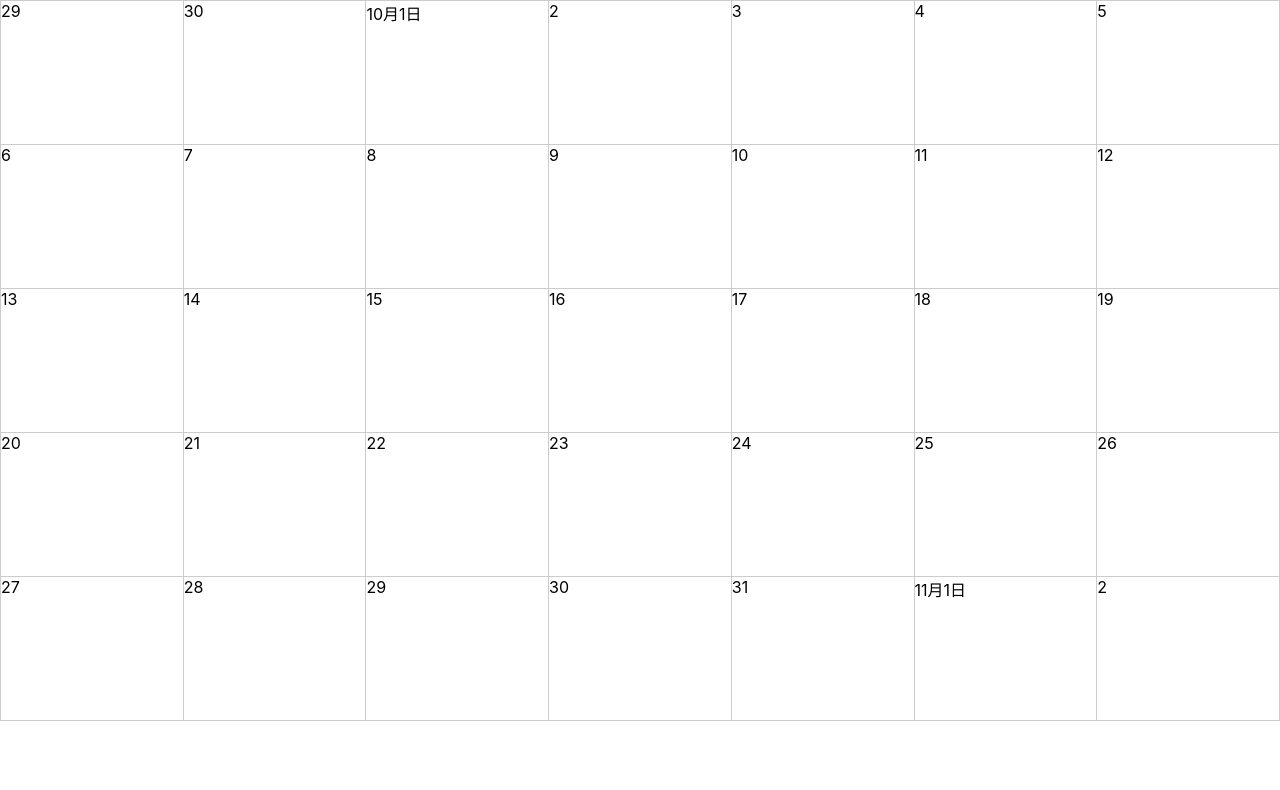
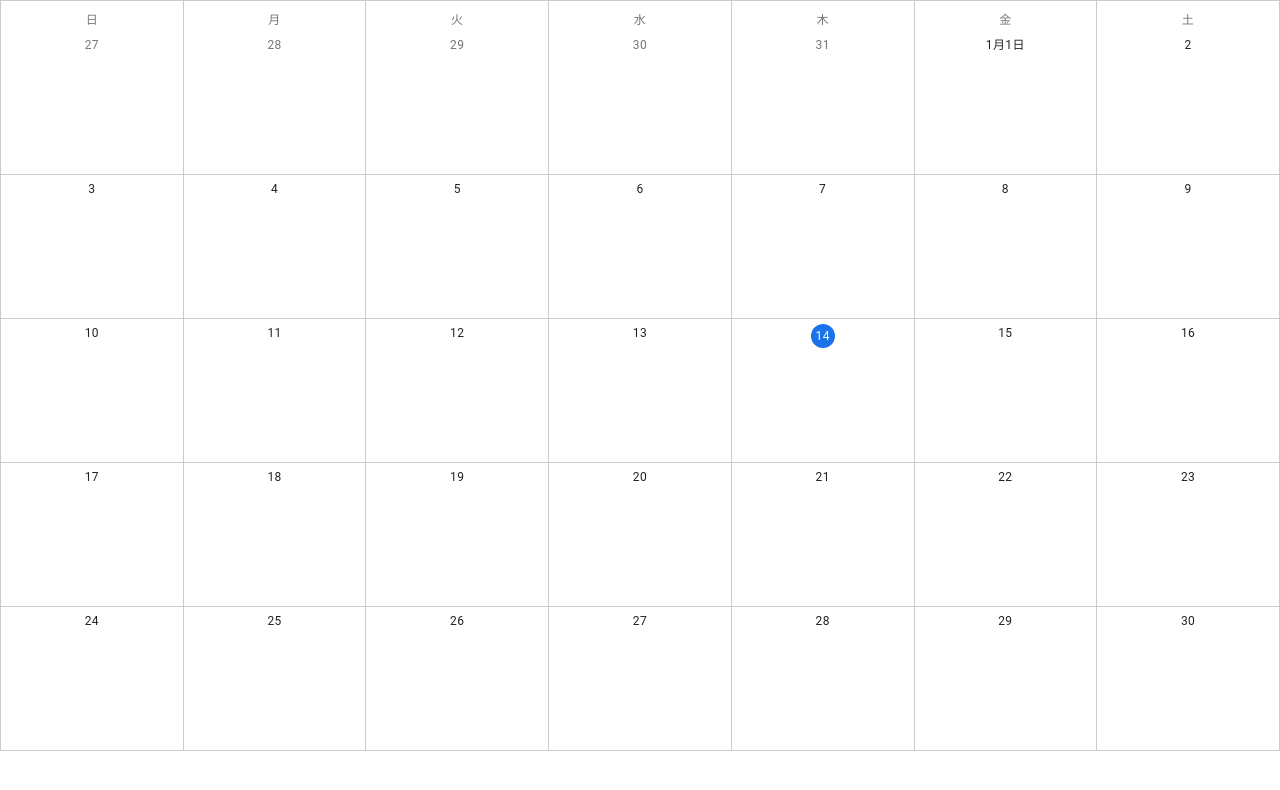
Before and after one commit to takaaki12353491/scheduler, a React (Create React App) app in the folder client/: page / in a window 1280 px wide. Shown: the top 790 px of the page. Built offline with nearby package versions, Linux system fonts and the light colour scheme.

Commit message:
Modify month page

```diff
--- a/client/src/App.css
+++ b/client/src/App.css
@@ -1,42 +1,3 @@
 * {
   box-sizing: border-box;
 }
-
-.App {
-  text-align: center;
-}
-
-.App-logo {
-  height: 40vmin;
-  pointer-events: none;
-}
-
-@media (prefers-reduced-motion: no-preference) {
-  .App-logo {
-    animation: App-logo-spin infinite 20s linear;
-  }
-}
-
-.App-header {
-  background-color: #282c34;
-  min-height: 100vh;
-  display: flex;
-  flex-direction: column;
-  align-items: center;
-  justify-content: center;
-  font-size: calc(10px + 2vmin);
-  color: white;
-}
-
-.App-link {
-  color: #61dafb;
-}
-
-@keyframes App-logo-spin {
-  from {
-    transform: rotate(0deg);
-  }
-  to {
-    transform: rotate(360deg);
-  }
-}
--- a/client/src/App.tsx
+++ b/client/src/App.tsx
@@ -1,13 +1,19 @@
 import React from 'react'
 import './App.css'
+import { ThemeProvider } from '@material-ui/core/styles'
+import theme from './styles/theme'
 import { BrowserRouter as Router, Switch, Route } from 'react-router-dom'
 import Month from './components/pages/month/Month'
 
 const App = () => {
   return (
-    <Router>
-      <Month/>
-    </Router>
+    <ThemeProvider theme={theme}>
+      <Router>
+        <Switch>
+          <Route component={Month}/>
+        </Switch>
+      </Router>
+    </ThemeProvider>
   )
 }
 
--- /dev/null
+++ b/client/src/components/pages/month/Element.tsx
@@ -0,0 +1,55 @@
+import React from 'react'
+import { Typography, makeStyles } from '@material-ui/core'
+import dayjs from 'dayjs'
+import { isSameMonth, isFirstDay, isSameDay } from '../../../modules/calendar'
+import border from '../../../styles/border'
+
+type Props = {
+  day: dayjs.Dayjs
+}
+
+const Element: React.FC<Props> = ({ day }) => {
+  const classes = useStyles()
+
+  const today = dayjs()
+  const format = isFirstDay(day) ? 'M月D日' : 'D'
+  const isToday = isSameDay(day, today)
+  const isCurrentMonth = isSameMonth(day, today)
+  const textColor = isCurrentMonth ? 'textPrimary' : 'textSecondary'
+  return (
+    <div className={classes.element}>
+      <Typography
+        className={classes.date}
+        color={textColor}
+        align='center'
+        variant='caption'
+        component='div'
+      >
+        <span className={isToday ? classes.today : ''}>
+          {day.format(format)}
+        </span>
+      </Typography>
+    </div>
+  )
+}
+export default Element
+
+const useStyles = makeStyles(theme => ({
+  element: {
+    borderRight: border.default,
+    borderBottom: border.default,
+    height: '18vh',
+  },
+  date: {
+    padding: '5px 0',
+    height: '24px',
+  },
+  today: {
+    display: 'inline-block',
+    lineHeight: '24px',
+    width: '24px',
+    backgroundColor: '#1a73e8',
+    color: '#fff',
+    borderRadius: '50%',
+  }
+}))
--- a/client/src/components/pages/month/Month.tsx
+++ b/client/src/components/pages/month/Month.tsx
@@ -1,69 +1,52 @@
 import React from 'react'
-import styled from 'styled-components'
-import { GridList } from '@material-ui/core'
+import { GridList, Typography, makeStyles } from '@material-ui/core'
+import Element from './Element'
+import { createCalendar } from '../../../modules/calendar'
+import border from '../../../styles/border'
 
-const calendar = [
-  '29',
-  '30',
-  '10月1日',
-  '2',
-  '3',
-  '4',
-  '5',
-  '6',
-  '7',
-  '8',
-  '9',
-  '10',
-  '11',
-  '12',
-  '13',
-  '14',
-  '15',
-  '16',
-  '17',
-  '18',
-  '19',
-  '20',
-  '21',
-  '22',
-  '23',
-  '24',
-  '25',
-  '26',
-  '27',
-  '28',
-  '29',
-  '30',
-  '31',
-  '11月1日',
-  '2'
-]
+const days = ['日', '月', '火', '水', '木', '金', '土'];
+
+const calendar = createCalendar()
 
 const Month = () => {
+  const classes = useStyles()
   return (
-    <Container>
-      <SCGridList cols={7} spacing={0} cellHeight='auto'>
+    <div className={classes.container}>
+      <GridList className={classes.grid} cols={7} spacing={0} cellHeight='auto'>
+        {days.map(d => (
+          <li key={d}>
+          <Typography
+            className={classes.days}
+            color="textSecondary"
+            align="center"
+            variant="caption"
+            component="div"
+          >
+            {d}
+          </Typography>
+        </li>
+        ))}
         {calendar.map(c => (
-          <li>
-            <Element>{c}</Element>
+          <li key={c.toISOString()}>
+            <Element day={c}/>
           </li>
         ))}
-      </SCGridList>
-    </Container>
+      </GridList>
+    </div>
   )
 }
 export default Month
 
-const Container = styled.div`
-  height: 90vh;
-`
-const SCGridList = styled(GridList)`
-  border-left: 1px solid #ccc;
-  border-top: 1px solid #ccc;
-`
-const Element = styled.div`
-  border-right: 1px solid #ccc;
-  border-bottom: 1px solid #ccc;
-  height: 18vh;
-`
+const useStyles = makeStyles(theme => ({
+  container: {
+    height: '90vh',
+  },
+  grid: {
+    borderLeft: border.default,
+    borderTop: border.default,
+  },
+  days: {
+    borderRight: border.default,
+    paddingTop: '10px',
+  },
+}))
--- a/client/src/index.tsx
+++ b/client/src/index.tsx
@@ -3,6 +3,10 @@ import ReactDOM from 'react-dom';
 import './index.css';
 import App from './App';
 import reportWebVitals from './reportWebVitals';
+import dayjs from "dayjs";
+import "dayjs/locale/ja";
+
+dayjs.locale("ja");
 
 ReactDOM.render(
   <React.StrictMode>
--- /dev/null
+++ b/client/src/modules/calendar.ts
@@ -0,0 +1,25 @@
+import dayjs from 'dayjs'
+import 'dayjs/locale/ja'
+
+export const createCalendar = () => {
+  const firstDay = dayjs().startOf('month')
+  const firstDayIndex = firstDay.day()
+
+  return Array(35).fill(0).map((_, i) => {
+    const diffFromFirstDay = i - firstDayIndex
+    const day = firstDay.add(diffFromFirstDay, 'day')
+    return day
+  })
+}
+
+export const isSameDay = (d1: dayjs.Dayjs, d2: dayjs.Dayjs) => {
+  const format = 'YYYYMMDD'
+  return d1.format(format) === d2.format(format)
+}
+
+export const isSameMonth = (m1: dayjs.Dayjs, m2: dayjs.Dayjs) => {
+  const format = 'YYYYMM'
+  return m1.format(format) === m2.format(format)
+}
+
+export const isFirstDay = (day: dayjs.Dayjs) => day.date() === 1
--- /dev/null
+++ b/client/src/styles/border.ts
@@ -0,0 +1,4 @@
+const border = {
+  default: '1px solid #ccc'
+}
+export default border
--- /dev/null
+++ b/client/src/styles/theme.ts
@@ -0,0 +1,8 @@
+import { createMuiTheme } from '@material-ui/core'
+
+export const theme = createMuiTheme({
+  palette: {
+
+  },
+})
+export default theme
```
